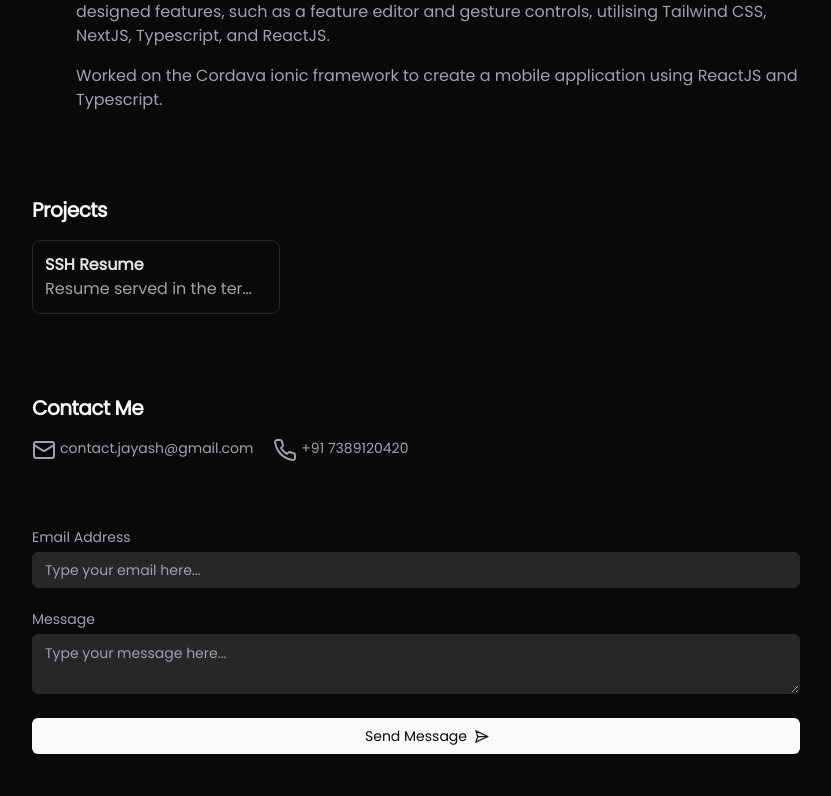
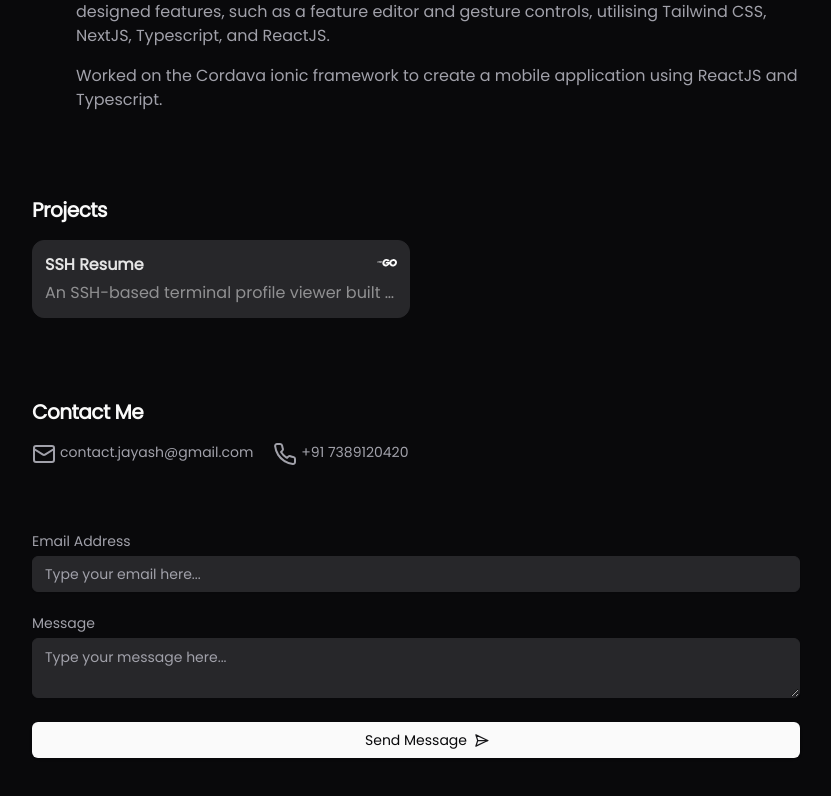
Before and after one commit to JayashTripathy/personal-portfolio, a Next.js app: page / in a window 1280 px wide. Shown: the part 1038-1834 px from the top of the page, without its empty margins (224-1055 px from the left). Built offline with nearby package versions, Linux system fonts and the light colour scheme.

Commit message:
added content ui in project view modal and done some style fixes

```diff
--- a/components/sections/projects.tsx
+++ b/components/sections/projects.tsx
@@ -3,6 +3,12 @@ import { useOutsideClick } from '@/hooks/use-outside-click';
 import { Project } from '@/types/project';
 import React, { useEffect, useId, useRef, useState } from 'react'
 import { AnimatePresence, motion } from 'framer-motion'
+import { techIcons } from '@/config/tech-icons';
+import { Link2, MoveUpRight, Plus } from 'lucide-react';
+import { Button } from '../ui/button';
+import Link from 'next/link';
+import { useRouter } from 'next/navigation';
+
 
 
 
@@ -14,7 +20,7 @@ const Projects = ({ projects }: Props) => {
     const [active, setActive] = useState<(typeof projects)[number] | boolean | null>(null);
     const ref = useRef<HTMLDivElement>(null);
     const id = useId();
-
+    const router = useRouter()
     useEffect(() => {
         function onKeyDown(event: KeyboardEvent) {
             if (event.key === "Escape") {
@@ -34,56 +40,83 @@ const Projects = ({ projects }: Props) => {
 
 
     useOutsideClick(ref, () => setActive(null));
-    console.log(active, "active project")
+
     return (
         <>
             <AnimatePresence>
                 {active && typeof active === "object" && (
                     <motion.div
-                        className="fixed inset-0 grid place-items-center z-[100] backdrop-blur p-2"
+                        className="fixed inset-0 grid place-items-center z-[100] backdrop-blur  "
                         initial={{ opacity: 0 }}
                         animate={{ opacity: 1 }}
                         exit={{ opacity: 0 }}
                     >
                         <motion.div
-                            className="p-4 border-muted-foreground bg-muted rounded-2xl w-full max-w-3xl"
+                            className="p-8 border bg-card rounded-2xl w-full max-w-3xl relative flex flex-col gap-3 overflow-hidden "
                             layoutId={`project-${id}-${active.title}`}
                             ref={ref}
                         >
+                            <div>
+
                                 <motion.h3
                                     layoutId={`title-${active.title}-${id}`}
-                                className="font-medium text-neutral-700 dark:text-neutral-200 text-2xl"
+                                    className="font-medium text-foreground  text-2xl"
                                 >
                                     {active.title}
                                 </motion.h3>
+
                                 <motion.p
                                     layoutId={`description-${active.description}-${id}`}
                                     className="text-neutral-600 dark:text-neutral-400"
                                 >
                                     {active.description}
                                 </motion.p>
+                            </div>
+
+
+
+                            <motion.div className='flex gap-2' layoutId={`tech-stack-${id}`}>
+                                {active.techStack.slice(0, 3).map(tech => techIcons[tech].icon({ key: tech, className: 'w-10 h-10' }))}
+                                {active.techStack.length > 3 && (
+                                    <div className='w-5 h-5 text-emerald-400' >...</div>
+                                )}
+                            </motion.div>
+
+                            <Button variant={"outline"} className=' gap-2 text-muted-foreground overflow-hidden overflow-ellipsis flex-1 ' onClick={() => window.open(active.url, '_blank')}><Link2 /> {active.url}</Button>
+
+
                         </motion.div>
                     </motion.div>
                 )}
             </AnimatePresence>
-            <ul className="grid grid-cols-3 gap-3">
+            <ul className="grid grid-cols-2 gap-3">
                 {projects.map((project, index) => (
                     <motion.div
                         layoutId={`project-${id}-${project.title}`}
                         key={`project-${id}-${project.title}`}
                         onClick={() => setActive(project)}
-                        className='border p-3 rounded-lg cursor-pointer'
+                        className='border p-3 rounded-xl cursor-pointer bg-muted'
                     >
                         <div className="">
+                            <motion.div className='flex justify-between'>
                                 <motion.h3
                                     layoutId={`title-${project.title}-${id}`}
                                     className=" text-neutral-800 dark:text-neutral-200 text-center md:text-left font-bold "
                                 >
                                     {project.title}
                                 </motion.h3>
+
+                                <motion.div className='flex gap-1' layoutId={`tech-stack-${id}`}>
+                                    {project.techStack.slice(0, 3).map(tech => techIcons[tech].icon({ key: tech, className: 'w-5 h-5' }))}
+                                    {project.techStack.length > 3 && (
+                                        <div className='w-5 h-5 text-emerald-400' >...</div>
+                                    )}
+                                </motion.div>
+
+                            </motion.div>
                             <motion.p
                                 layoutId={`description-${project.description}-${id}`}
-                                className="text-neutral-600 dark:text-neutral-400 text-center md:text-left whitespace-nowrap overflow-hidden overflow-ellipsis"
+                                className="text-foreground/50 mt-1 text-center md:text-left whitespace-nowrap overflow-hidden overflow-ellipsis"
                             >
                                 {project.description}
                             </motion.p>
--- a/components/ui/Header.tsx
+++ b/components/ui/Header.tsx
@@ -11,7 +11,7 @@ type Props = {};
 function Header({ }: Props) {
   return (
     <HeaderAnimation>
-      <nav className=" lg:max-w-screen-md w-full flex items-center  justify-between relative  md:py-8 py-4 px-2 sm:px-0 sm:pb-8 bg-opacity-60 text-secondary-foreground gap-5 lg:gap-0  ">
+      <nav className=" lg:max-w-screen-md w-full flex items-center  justify-between relative  md:py-8 py-4 px-4 sm:pb-8 bg-opacity-60 text-secondary-foreground gap-5 lg:gap-0  ">
         <Link href="/">
           Jayash Tripathy
         </Link>
--- a/config/me.ts
+++ b/config/me.ts
@@ -71,7 +71,7 @@ export const topTech = [
 export const projects: Project[] = [
     {
         title: "SSH Resume",
-        description: "Resume served in the terminal over SSH",
+        description: "An SSH-based terminal profile viewer built with Go and Charmbracelet CLI. Connect remotely for an interactive, elegantly rendered profile experience directly in the terminal.",
         url: "https://github.com/JayashTripathy/terminal-resume",
         techStack: ["golang"],
     }
```
Lines whose indentation alone changed are shown as unchanged.
